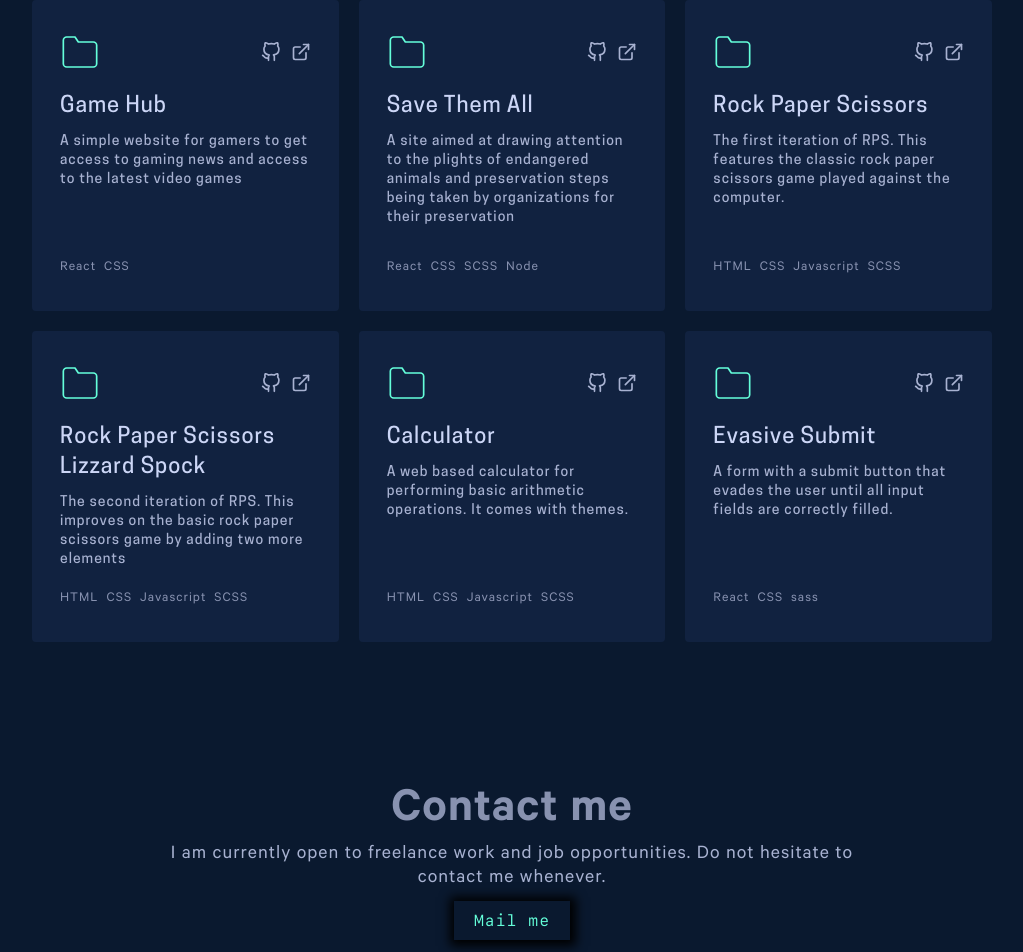
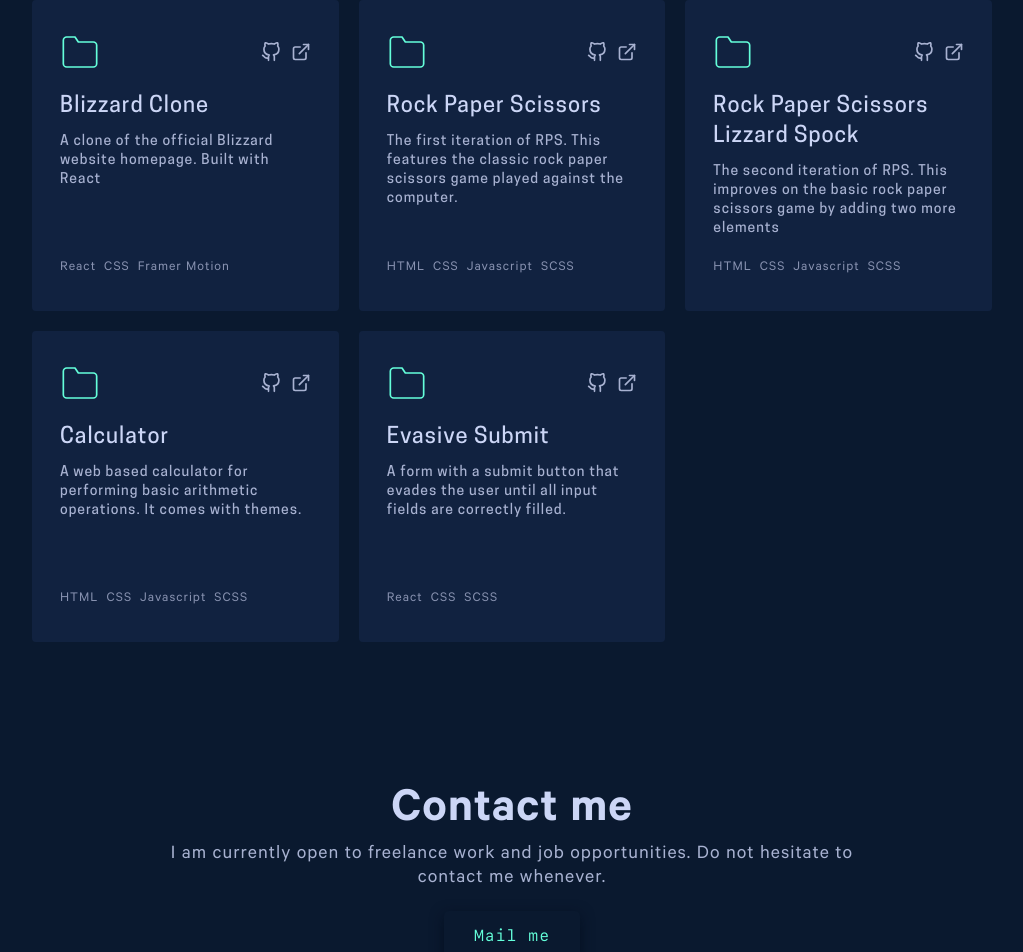
Before and after one commit to Tarvs01/portfolioPrev, a React (Create React App) app: page / in a window 1280 px wide. Shown: the part 3058-4010 px from the top of the page, without its empty margins (128-1151 px from the left). Built offline with nearby package versions, Linux system fonts and the light colour scheme.

Commit message:
Added footer and made other changes

```diff
--- a/src/App.css
+++ b/src/App.css
@@ -440,6 +440,7 @@ html {
 .img-cont {
   position: relative;
   width: 100%;
+  display: block;
 }
 
 .img-cont img {
@@ -699,7 +700,7 @@ html {
 
 .contact-cont h1 {
   text-align: center;
-  color: var(--light-gray);
+  color: var(--lightest-gray);
   font-size: 50px;
   font-weight: 900;
   font-family: calibreSemi;
@@ -714,11 +715,31 @@ html {
 
 .mail-button{
   display: block;
-  margin: 10px auto;
+  margin: 20px auto;
   width: fit-content;
   height: fit-content;
   color: var(--light-green);
   font-family: sfMono;
-  box-shadow: 1px 1px 10px 5px black;
-  padding: 10px 20px;
+  box-shadow: 0px 4px 14px var(--navy-shadow);
+  padding: 15px 30px;
+  border-radius: 5px;
 }
+
+.mail-button:hover{
+  border: 2px solid var(--light-green);
+}
+
+.footer-main{
+  max-width: 400px;
+  margin: 250px auto 40px;
+  width: 90vw;
+}
+
+.footer-main h4{
+  text-align: center;
+  color: var(--light-green);
+  font-family: sfMono;
+  font-size: 13px;
+  text-rendering: optimizeLegibility;
+  letter-spacing: 2px;
+}
--- /dev/null
+++ b/src/components/Footer.tsx
@@ -0,0 +1,15 @@
+import React from 'react'
+
+function Footer() {
+  return (
+    <footer>
+      <div className="footer-main">
+        <div className="footer-socials"></div>
+
+        <h4>Developed by Stephen</h4>
+      </div>
+    </footer>
+  );
+}
+
+export default Footer
--- a/src/components/Home.tsx
+++ b/src/components/Home.tsx
@@ -5,6 +5,7 @@ import { projects } from "../data/projects";
 import { JobCard } from "../types/types";
 import { mainProjects } from "../data/mainProjects";
 import MainProjectCard from "./MainProjectCard";
+import Footer from "./Footer";
 
 function Home() {
   const [works, setWorks] = useState<JobCard[] | []>([]);
@@ -169,6 +170,8 @@ function Home() {
 
           <a href="mailto:tervenda18@gmail.com" className="mail-button">Mail me</a>
         </div>
+
+        <Footer />
       </div>
     </div>
   );
--- a/src/components/MainProjectCard.tsx
+++ b/src/components/MainProjectCard.tsx
@@ -33,10 +33,10 @@ function MainProjectCard({
 
   return (
     <div className="main-projects-cont" ref={containerRef}>
-      <div className="img-cont">
+      <a href={`${externalLink}`} className="img-cont">
         <img src={`../pictures/${img}`} alt="" />
         <div className="img-cont-overlay"></div>
-      </div>
+      </a>
 
       <div className="about-project-cont" ref={aboutRef}>
         <div className="project-title">{title}</div>
--- a/src/components/WorkCard.tsx
+++ b/src/components/WorkCard.tsx
@@ -15,7 +15,7 @@ function WorkCard({
   id = id - 1;
 
   return (
-    <motion.div className={isInView ? "work-card-cont slide-up" : "work-card-cont"} ref={ref} style={{animationDelay: `${id%3 === 0 ? "0s" : id%3 === 1 ? "0.1s" : "0.2s"}`}}>
+    <motion.a href={`${externalLink}`} className={isInView ? "work-card-cont slide-up" : "work-card-cont"} ref={ref} style={{animationDelay: `${id%3 === 0 ? "0s" : id%3 === 1 ? "0.1s" : "0.2s"}`}}>
       <div className="card-top">
         <div className="folder-icon">
           <svg
@@ -84,7 +84,7 @@ function WorkCard({
           return <li key={index}>{tool}</li>;
         })}
       </ul>
-    </motion.div>
+    </motion.a>
   );
 }
 
--- a/src/data/projects.ts
+++ b/src/data/projects.ts
@@ -10,19 +10,11 @@ interface JobCard {
 export const projects: JobCard[] = [
     {
         id: 1,
-        name: "Game Hub",
-        description: "A simple website for gamers to get access to gaming news and access to the latest video games",
+        name: "Blizzard Clone",
+        description: "A clone of the official Blizzard website homepage. Built with React",
         gitLink: "https://github.com/tarvs01/game-hub",
         externalLink: "https://gamehub-xlyq.onrender.com",
-        toolsUsed: ["React", "CSS"]
-    },
-    {
-        id: 2,
-        name: "Save Them All",
-        description: "A site aimed at drawing attention to the plights of endangered animals and preservation steps being taken by organizations for their preservation",
-        gitLink: "https://github.com/tarvs01/game-hub",
-        externalLink: "https://gamehub-xlyq.onrender.com",
-        toolsUsed: ["React", "CSS", "SCSS", "Node"]
+        toolsUsed: ["React", "CSS", "Framer Motion"]
     },
     {
         id: 3,
@@ -54,6 +46,6 @@ export const projects: JobCard[] = [
         description: "A form with a submit button that evades the user until all input fields are correctly filled.",
         gitLink: "https://github.com/tarvs01/game-hub",
         externalLink: "https://gamehub-xlyq.onrender.com",
-        toolsUsed: ["React", "CSS", "sass"]
+        toolsUsed: ["React", "CSS", "SCSS"]
     }
 ]
```
